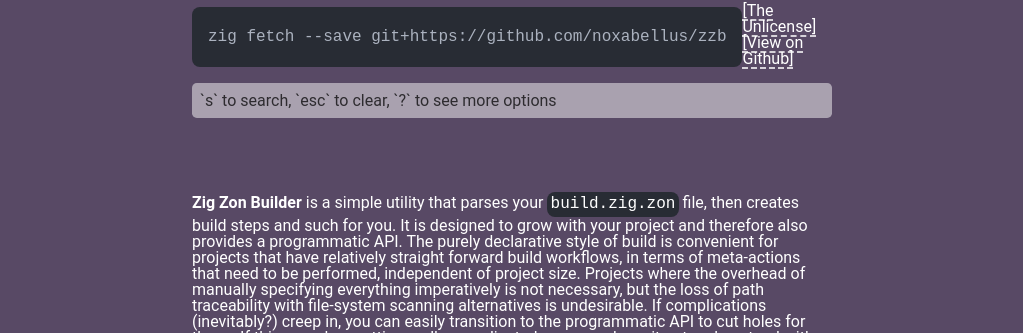
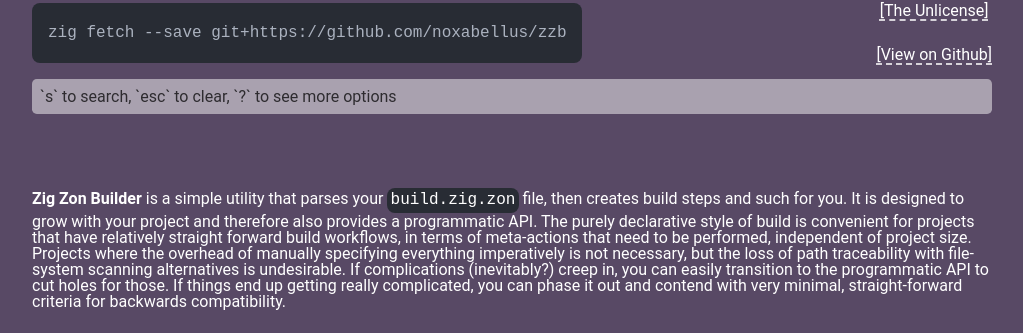
Before and after one commit to noxabellus/noxabellus.github.io, a plain HTML site: page zzb/index.html in a window 1280 px wide. Shown: the part 158-491 px from the top of the page, without its empty margins (128-1151 px from the left). Drawn offline with nearby package versions, Linux system fonts and the light colour scheme; no server answers; a script that the page names is missing; a small style sheet from the web is missing.

Commit message:
Revert "let's see if gemini can fix my extremely rusty css"
This reverts commit 1adbfa4697b358d103ed6bdc8ca1658605ff1fd4.

```diff
--- a/styles.css
+++ b/styles.css
@@ -16,11 +16,7 @@
 }
 
 body {
-    margin: 0; /* Changed to 0 to allow viewport width to take full effect */
-    padding: 0 1rem; /* Added padding for spacing */
-    font-family: "Roboto", sans-serif;
-    background-color: hsl(273, 16%, 34%);
-    color: white;
+    margin: 0 1rem;
 }
 
 .wrapper {
@@ -31,8 +27,7 @@
 
 .content {
     margin: 1rem auto;
-    width: 90%; /* Changed to percentage */
-    max-width: 40rem; /* Added max-width for larger screens */
+    width: 960px;
 }
 
 .dialog {
@@ -135,6 +130,12 @@
 h5,
 h6 {
     text-wrap: balance;
+}
+
+body {
+    font-family: "Roboto", sans-serif;
+    background-color: hsl(273, 16%, 34%);
+    color: white;
 }
 
 h1 {
```
